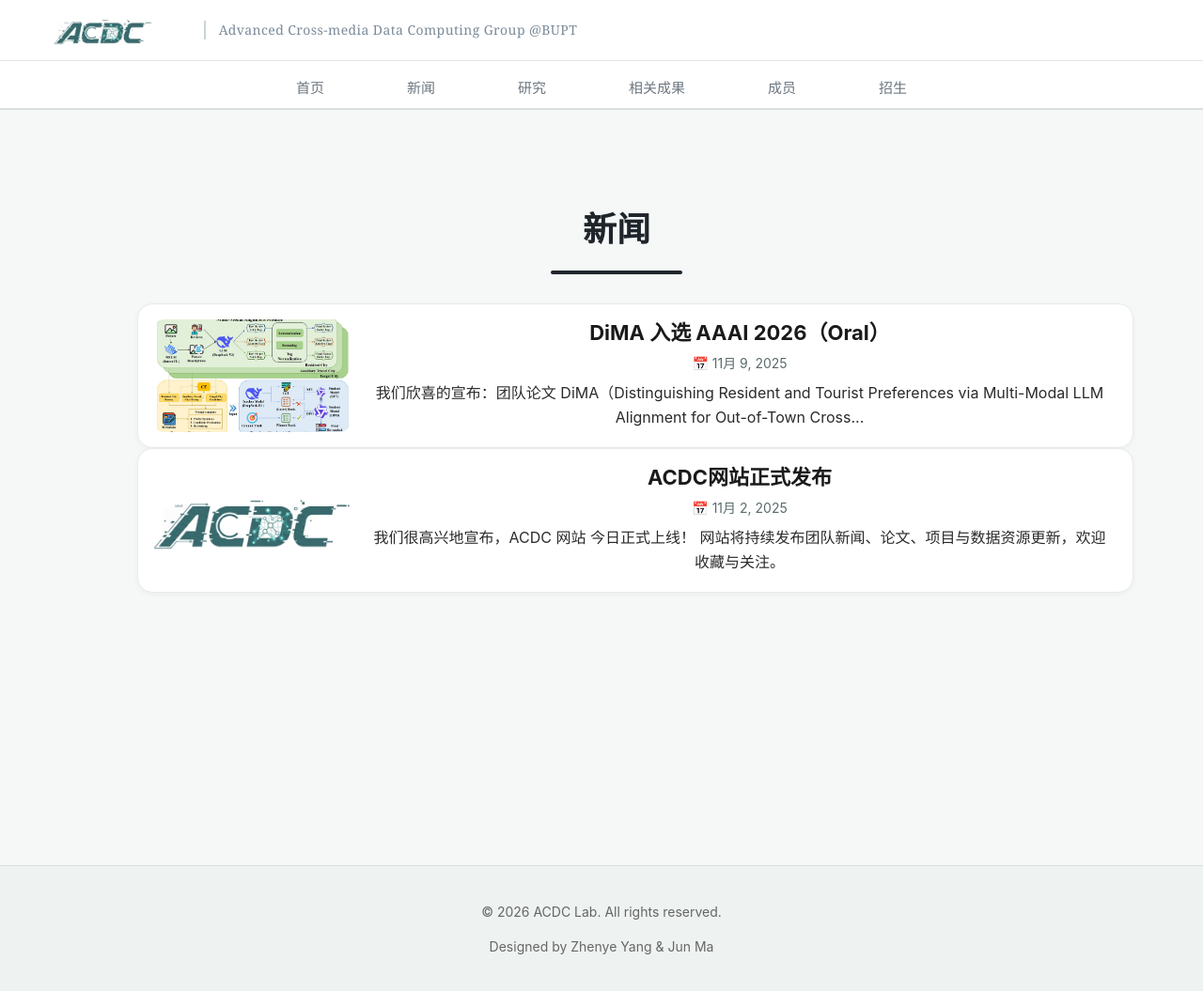
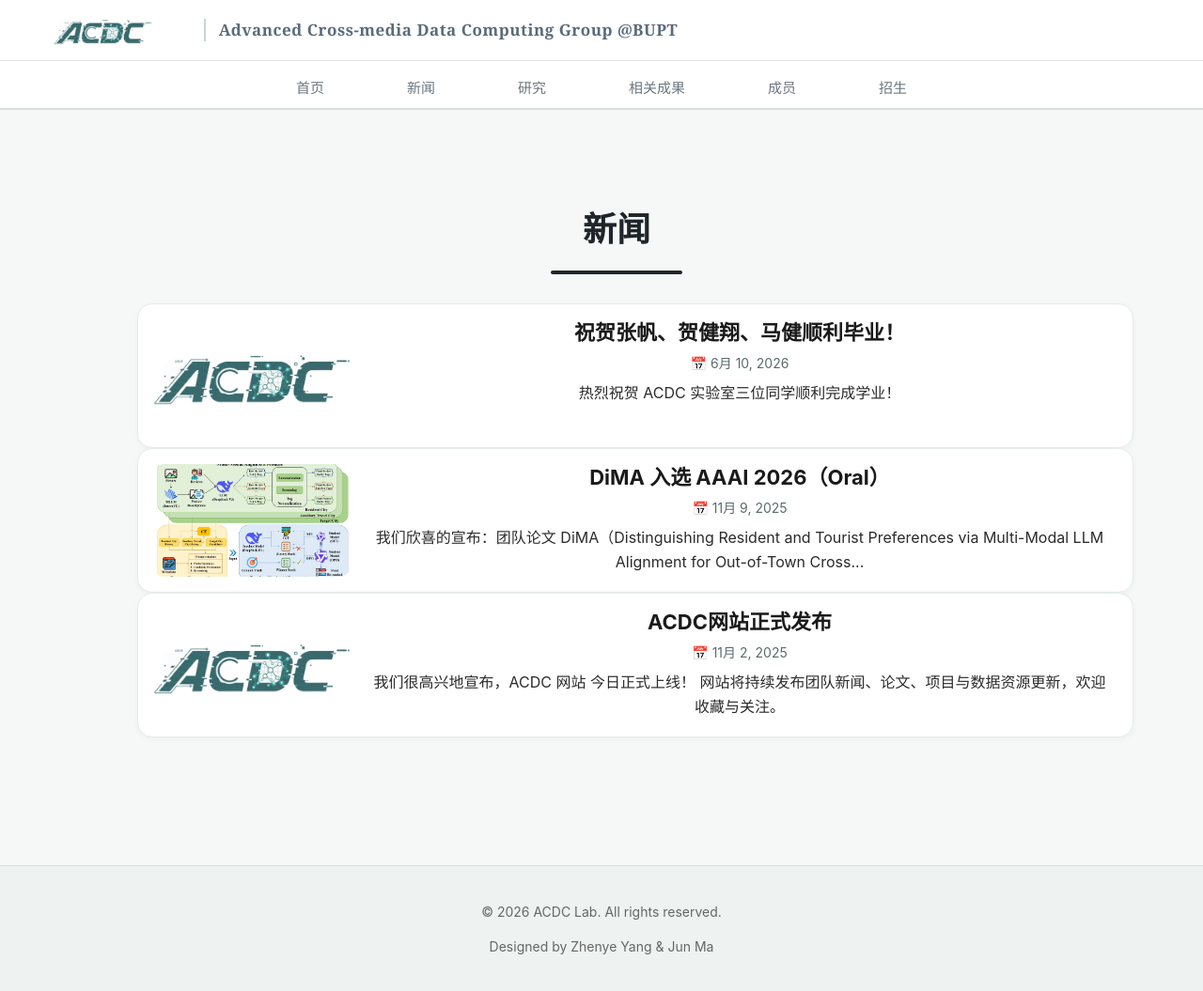
Before and after one commit to acdc-lab/acdc-lab.github.io, a Jekyll site: the page built from news.markdown, in a window 1280 px wide. Shown: the whole page at 94% size. Built offline with Jekyll 4.4.1, drawn with Linux system fonts in a browser that asks for light colours.

Commit message:
feat: enlarge header affiliation text, add graduation news
- .logo-affiliation: increase font from 14px to 17px, bolder weight
- New post: congratulate Zhang Fan, He Jianxiang, Ma Jian on graduation

Co-Authored-By: Claude Fable 5 <noreply@anthropic.com>

```diff
--- /dev/null
+++ b/_posts/2026-06-10-congratulations-graduates.md
@@ -0,0 +1,18 @@
+---
+layout: post
+title: "祝贺张帆、贺健翔、马健顺利毕业！"
+categories: [news]
+thumb: /assets/img/news/launch.jpg
+---
+
+热烈祝贺 ACDC 实验室三位同学顺利完成学业！
+
+- **张帆**（2019 级博士生）—— 研究方向：跨域推荐 / 大语言模型
+- **贺健翔**（2023 级硕士生）—— 研究方向：知识图谱 / 会话推荐
+- **马健**（2023 级硕士生）—— 研究方向：云计算 / 大数据分析
+
+张帆博士在攻读期间围绕跨域推荐与大语言模型方向取得了丰硕成果，以第一作者在 AAAI、ACM MM、CIKM 等顶级会议和期刊发表多篇论文。贺健翔和马健两位同学在硕士阶段同样表现优异，分别在会话推荐与知识图谱方向做出了扎实的工作。
+
+感谢三位同学为 ACDC 实验室做出的贡献，祝愿他们在未来的学术与职业道路上乘风破浪、前程似锦！🎓
+
+> ACDC 实验室长期招收对推荐系统、多模态学习、大语言模型等方向感兴趣的博士和硕士研究生，欢迎发送简历至 jpchen@bupt.edu.cn。
--- a/assets/css/style.css
+++ b/assets/css/style.css
@@ -67,9 +67,9 @@ a:hover {
   width: auto;
 }
 .logo-affiliation {
-  font-size: 14px;
-  font-weight: 500;
-  color: #7a8a9a;
+  font-size: 17px;
+  font-weight: 600;
+  color: #5a6b7a;
   letter-spacing: 0.03em;
   margin-left: 14px;
   padding-left: 14px;
```
